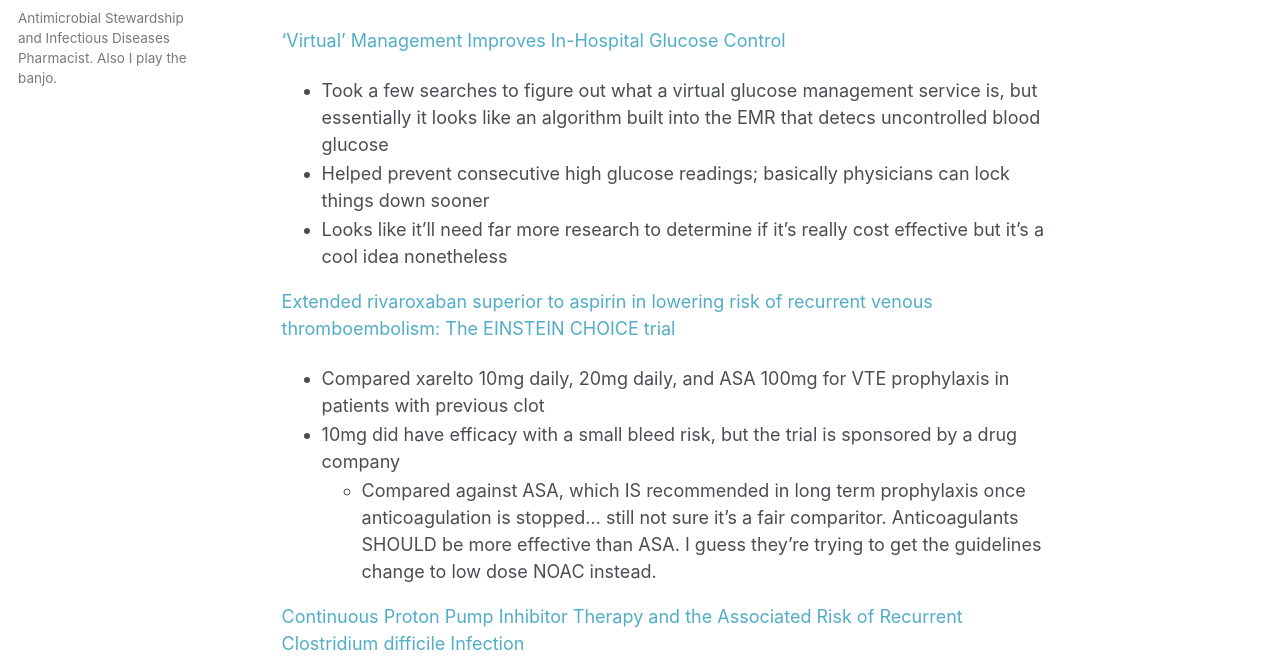
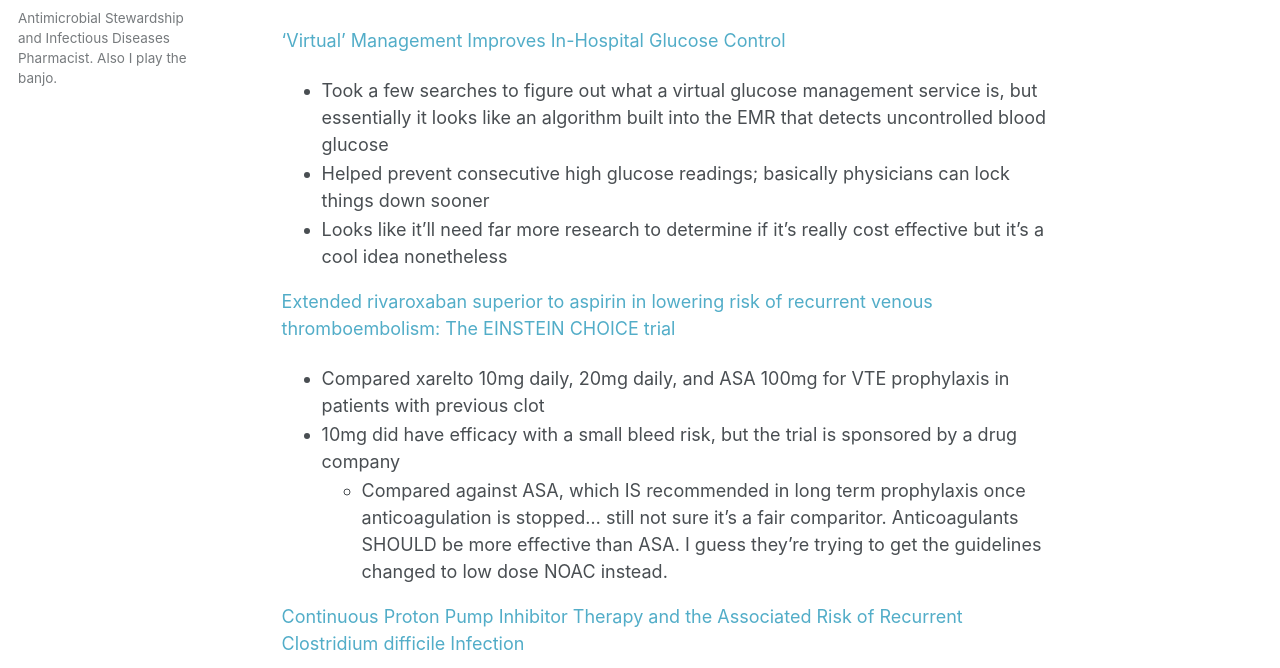
Before and after one commit to BanjoCam/banjocam.github.io, a Jekyll site: the page built from _posts/2017-04-14-easter-article-catchup.md, in a window 1280 px wide and 900 px high, scrolled down 648 px. Shown: the part 180-848 px from the top of the window. Built offline with Jekyll 4.4.1, drawn with Linux system fonts in a browser that asks for light colours; comment, search, counter and statistics services are not loaded.

Commit message:
fixed a few typos

```diff
--- a/_posts/2017-04-14-easter-article-catchup.md
+++ b/_posts/2017-04-14-easter-article-catchup.md
@@ -24,7 +24,7 @@ Been far too long since a post - here are some brief summaries of articles or po
 
 ['Virtual' Management Improves In-Hospital Glucose Control](http://www.medscape.com/viewarticle/877721)
 
-- Took a few searches to figure out what a virtual glucose management service is, but essentially it looks like an algorithm built into the EMR that detecs uncontrolled blood glucose
+- Took a few searches to figure out what a virtual glucose management service is, but essentially it looks like an algorithm built into the EMR that detects uncontrolled blood glucose
 - Helped prevent consecutive high glucose readings; basically physicians can lock things down sooner
 - Looks like it'll need far more research to determine if it's really cost effective but it's a cool idea nonetheless
 
@@ -32,7 +32,7 @@ Been far too long since a post - here are some brief summaries of articles or po
 
 - Compared xarelto 10mg daily, 20mg daily, and ASA 100mg for VTE prophylaxis in patients with previous clot
 - 10mg did have efficacy with a small bleed risk, but the trial is sponsored by a drug company
-    - Compared against ASA, which IS recommended in long term prophylaxis once anticoagulation is stopped... still not sure it's a fair comparitor. Anticoagulants SHOULD be more effective than ASA. I guess they're trying to get the guidelines change to low dose NOAC instead.
+    - Compared against ASA, which IS recommended in long term prophylaxis once anticoagulation is stopped... still not sure it's a fair comparitor. Anticoagulants SHOULD be more effective than ASA. I guess they're trying to get the guidelines changed to low dose NOAC instead.
 
 [Continuous Proton Pump Inhibitor Therapy and the Associated Risk of Recurrent Clostridium difficile Infection](http://jamanetwork.com/journals/jamainternalmedicine/fullarticle/2173095?issueno=5&quiz=1&accessHash=AB65740118B91E95BD61733C55C1AAB137896566)
 
```
